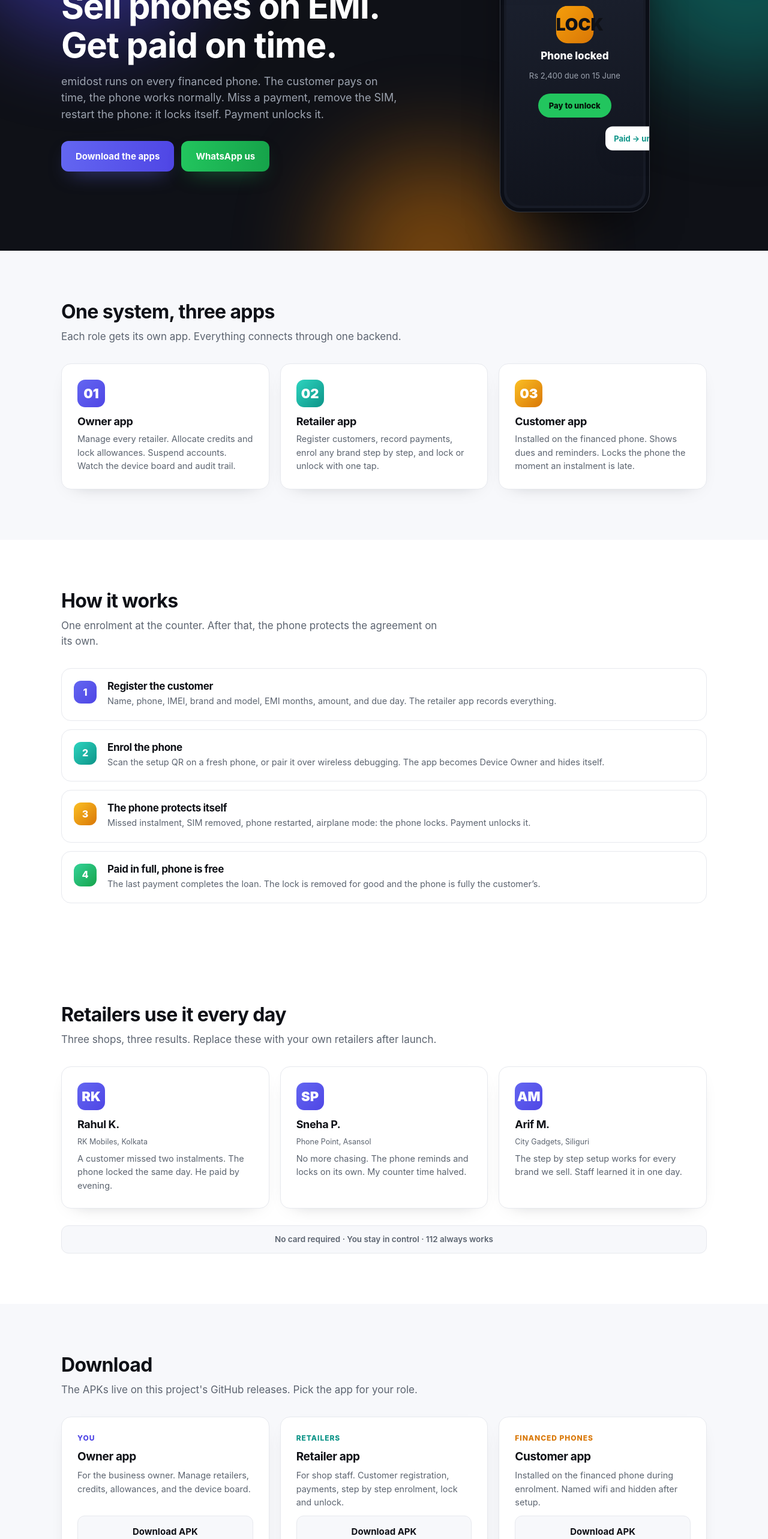
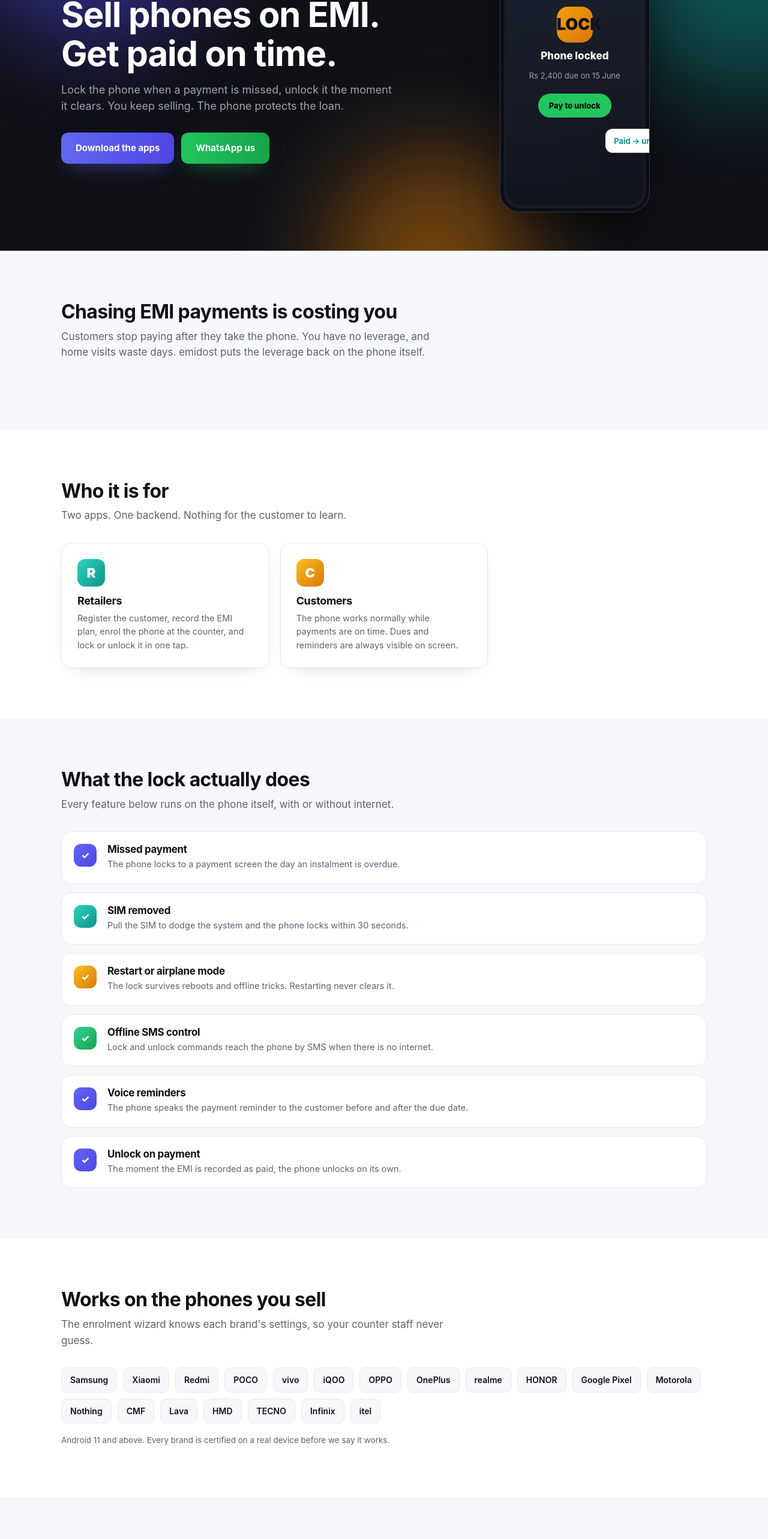
Before and after one commit to emidost/emidost, a Next.js app: page / in a window 1280 px wide. Shown: the part 234-2800 px from the top of the page at 60% size. Built offline with nearby package versions, Linux system fonts and the light colour scheme.

Commit message:
Public page: remove Owner app, add problem/features/brands/pricing/trust/FAQ sections (Claude content plan)

```diff
--- a/app/globals.css
+++ b/app/globals.css
@@ -123,6 +123,39 @@
   text-align: center;
 }
 
+/* Brand grid + FAQ */
+.brands { display: flex; flex-wrap: wrap; gap: 10px; }
+.brand {
+  padding: 9px 14px;
+  border: 1px solid var(--line);
+  border-radius: 10px;
+  background: #f7f8fb;
+  font-size: 14px;
+  font-weight: 600;
+}
+.muted-line { color: var(--muted); font-size: 13.5px; margin: 18px 0 0; }
+
+.faq details {
+  border: 1px solid var(--line);
+  border-radius: 12px;
+  background: #fff;
+  margin-bottom: 10px;
+  padding: 4px 18px;
+}
+.faq summary {
+  cursor: pointer;
+  font-weight: 700;
+  font-size: 15px;
+  padding: 12px 0;
+  list-style: none;
+}
+.faq summary::-webkit-details-marker { display: none; }
+.faq details p { color: var(--muted); margin: 0 0 14px; font-size: 14.5px; }
+
+/* Two-card download layout */
+.download-grid { display: grid; grid-template-columns: repeat(2, 1fr); gap: 18px; max-width: 760px; }
+@media (max-width: 860px) { .download-grid { grid-template-columns: 1fr; } }
+
 /* Hero phone cycle: locked to paid every 6s, reduced-motion safe. */
 .screen { animation: screencycle 6s ease-in-out infinite; }
 @keyframes screencycle {
--- a/app/page.tsx
+++ b/app/page.tsx
@@ -1,4 +1,10 @@
 import Script from 'next/script';
+
+const BRANDS = [
+  'Samsung', 'Xiaomi', 'Redmi', 'POCO', 'vivo', 'iQOO', 'OPPO', 'OnePlus',
+  'realme', 'HONOR', 'Google Pixel', 'Motorola', 'Nothing', 'CMF', 'Lava',
+  'HMD', 'TECNO', 'Infinix', 'itel',
+];
 
 export default function Page() {
   const jsonLd = {
@@ -29,8 +35,8 @@
                 Sell phones on EMI.<br />Get paid on time.
               </h1>
               <p className="lede">
-                emidost runs on every financed phone. The customer pays on time, the phone works normally.
-                Miss a payment, remove the SIM, restart the phone: it locks itself. Payment unlocks it.
+                Lock the phone when a payment is missed, unlock it the moment it clears.
+                You keep selling. The phone protects the loan.
               </p>
               <div className="cta-row">
                 <a className="btn primary" href="#download">Download the apps</a>
@@ -52,40 +58,83 @@
           </div>
         </header>
 
-        <section id="roles">
+        <section id="problem">
           <div className="container">
-            <h2>One system, three apps</h2>
-            <p className="sub">Each role gets its own app. Everything connects through one backend.</p>
+            <h2>Chasing EMI payments is costing you</h2>
+            <p className="sub">
+              Customers stop paying after they take the phone. You have no leverage, and home visits waste days.
+              emidost puts the leverage back on the phone itself.
+            </p>
+          </div>
+        </section>
+
+        <section id="roles" style={{ background: '#fff' }}>
+          <div className="container">
+            <h2>Who it is for</h2>
+            <p className="sub">Two apps. One backend. Nothing for the customer to learn.</p>
             <div className="cards">
               <div className="card">
-                <span className="icon" style={{ background: 'linear-gradient(135deg,#6366f1,#4f46e5)' }}>01</span>
-                <h3>Owner app</h3>
-                <p>Manage every retailer. Allocate credits and lock allowances. Suspend accounts. Watch the device board and audit trail.</p>
+                <span className="icon" style={{ background: 'linear-gradient(135deg,#2dd4bf,#0d9488)' }}>R</span>
+                <h3>Retailers</h3>
+                <p>Register the customer, record the EMI plan, enrol the phone at the counter, and lock or unlock it in one tap.</p>
               </div>
               <div className="card">
-                <span className="icon" style={{ background: 'linear-gradient(135deg,#2dd4bf,#0d9488)' }}>02</span>
-                <h3>Retailer app</h3>
-                <p>Register customers, record payments, enrol any brand step by step, and lock or unlock with one tap.</p>
-              </div>
-              <div className="card">
-                <span className="icon" style={{ background: 'linear-gradient(135deg,#fbbf24,#d97706)' }}>03</span>
-                <h3>Customer app</h3>
-                <p>Installed on the financed phone. Shows dues and reminders. Locks the phone the moment an instalment is late.</p>
+                <span className="icon" style={{ background: 'linear-gradient(135deg,#fbbf24,#d97706)' }}>C</span>
+                <h3>Customers</h3>
+                <p>The phone works normally while payments are on time. Dues and reminders are always visible on screen.</p>
               </div>
             </div>
           </div>
         </section>
 
-        <section id="how" style={{ background: '#fff' }}>
+        <section id="features">
           <div className="container">
-            <h2>How it works</h2>
-            <p className="sub">One enrolment at the counter. After that, the phone protects the agreement on its own.</p>
+            <h2>What the lock actually does</h2>
+            <p className="sub">Every feature below runs on the phone itself, with or without internet.</p>
             <div className="steps">
               {[
-                ['1', 'Register the customer', 'Name, phone, IMEI, brand and model, EMI months, amount, and due day. The retailer app records everything.'],
-                ['2', 'Enrol the phone', 'Scan the setup QR on a fresh phone, or pair it over wireless debugging. The app becomes Device Owner and hides itself.'],
-                ['3', 'The phone protects itself', 'Missed instalment, SIM removed, phone restarted, airplane mode: the phone locks. Payment unlocks it.'],
-                ['4', 'Paid in full, phone is free', 'The last payment completes the loan. The lock is removed for good and the phone is fully the customer\u2019s.'],
+                ['Missed payment', 'The phone locks to a payment screen the day an instalment is overdue.'],
+                ['SIM removed', 'Pull the SIM to dodge the system and the phone locks within 30 seconds.'],
+                ['Restart or airplane mode', 'The lock survives reboots and offline tricks. Restarting never clears it.'],
+                ['Offline SMS control', 'Lock and unlock commands reach the phone by SMS when there is no internet.'],
+                ['Voice reminders', 'The phone speaks the payment reminder to the customer before and after the due date.'],
+                ['Unlock on payment', 'The moment the EMI is recorded as paid, the phone unlocks on its own.'],
+              ].map(([t, d]) => (
+                <div className="step" key={t}>
+                  <span className="badge">✓</span>
+                  <div>
+                    <h3>{t}</h3>
+                    <p>{d}</p>
+                  </div>
+                </div>
+              ))}
+            </div>
+          </div>
+        </section>
+
+        <section id="brands" style={{ background: '#fff' }}>
+          <div className="container">
+            <h2>Works on the phones you sell</h2>
+            <p className="sub">
+              The enrolment wizard knows each brand's settings, so your counter staff never guess.
+            </p>
+            <div className="brands">
+              {BRANDS.map((b) => <span className="brand" key={b}>{b}</span>)}
+            </div>
+            <p className="muted-line">Android 11 and above. Every brand is certified on a real device before we say it works.</p>
+          </div>
+        </section>
+
+        <section id="how">
+          <div className="container">
+            <h2>Set up in minutes at the counter</h2>
+            <p className="sub">One enrolment per phone. After that, the phone protects the agreement on its own.</p>
+            <div className="steps">
+              {[
+                ['1', 'Install on the new phone', 'Scan a QR on a fresh phone. The app installs itself and becomes the device manager.'],
+                ['2', 'Link the sale', 'Add the customer, IMEI, EMI months, amount, and due day in the retailer app.'],
+                ['3', 'Hand over the phone', 'The app hides itself. The customer sees a normal phone.'],
+                ['4', 'Manage from your app', 'Lock, unlock, record payments, and watch every device from one list.'],
               ].map(([n, t, d]) => (
                 <div className="step" key={n}>
                   <span className="badge">{n}</span>
@@ -99,49 +148,76 @@
           </div>
         </section>
 
-        <section id="trust" style={{ background: '#fff' }}>
+        <section id="pricing" style={{ background: '#fff' }}>
           <div className="container">
-            <h2>Retailers use it every day</h2>
-            <p className="sub">Three shops, three results. Replace these with your own retailers after launch.</p>
-            <div className="cards">
-              {[
-                ['RK', 'Rahul K.', 'RK Mobiles, Kolkata', 'A customer missed two instalments. The phone locked the same day. He paid by evening.'],
-                ['SP', 'Sneha P.', 'Phone Point, Asansol', 'No more chasing. The phone reminds and locks on its own. My counter time halved.'],
-                ['AM', 'Arif M.', 'City Gadgets, Siliguri', 'The step by step setup works for every brand we sell. Staff learned it in one day.'],
-              ].map(([initials, name, shop, quote]) => (
-                <div className="card" key={name}>
-                  <span className="icon" style={{ background: 'linear-gradient(135deg,#6366f1,#4f46e5)' }}>{initials}</span>
-                  <h3>{name}</h3>
-                  <p className="shop">{shop}</p>
-                  <p>{quote}</p>
-                </div>
-              ))}
+            <h2>Simple pricing per device</h2>
+            <p className="sub">
+              You pay per financed phone, with bulk credits for shops that sell more. Tell us your monthly volume
+              on WhatsApp and we will send a quote the same day.
+            </p>
+            <div className="cta-row">
+              <a className="btn whatsapp" href="https://wa.me/917003617074">Get a quote on WhatsApp</a>
             </div>
-            <p className="strip">No card required · You stay in control · 112 always works</p>
+          </div>
+        </section>
+
+        <section id="trust">
+          <div className="container">
+            <h2>Fair to your customer, safe for your loan</h2>
+            <p className="sub">
+              The phone stays fully usable while payments are on time. The lock only appears when an instalment is
+              overdue. We do not sell customer data. Built with phone retailers who were tired of chasing payments.
+            </p>
+          </div>
+        </section>
+
+        <section id="faq" style={{ background: '#fff' }}>
+          <div className="container">
+            <h2>Questions retailers ask</h2>
+            <div className="faq">
+              <details>
+                <summary>Can the customer bypass the lock with a factory reset?</summary>
+                <p>No. Device Owner mode blocks a factory reset from settings, and the lock returns after any reboot. We are honest about the one limit: a recovery-mode wipe with a computer can reset the phone, and factory reset protection then requires the account. No phone system can block that, and we do not claim otherwise.</p>
+              </details>
+              <details>
+                <summary>Does it work without internet?</summary>
+                <p>Yes. Lock and unlock commands also arrive by SMS, and the lock itself runs entirely on the phone.</p>
+              </details>
+              <details>
+                <summary>What happens the moment they pay?</summary>
+                <p>You record the payment in your app. The phone unlocks on its own within seconds.</p>
+              </details>
+              <details>
+                <summary>Which brands are supported?</summary>
+                <p>Every major brand sold in India, listed above. Each brand is tested on a real device before we ship it.</p>
+              </details>
+              <details>
+                <summary>What does the customer see?</summary>
+                <p>A normal phone while payments are on time. If an instalment is late, a clear screen with the amount due, your shop number, and an emergency 112 button.</p>
+              </details>
+              <details>
+                <summary>How do I get set up?</summary>
+                <p>Message us on WhatsApp. We create your account, hand you the retailer app, and walk your first enrolment together.</p>
+              </details>
+            </div>
           </div>
         </section>
 
         <section id="download">
           <div className="container">
             <h2>Download</h2>
-            <p className="sub">The APKs live on this project&apos;s GitHub releases. Pick the app for your role.</p>
+            <p className="sub">Two apps. The retailer app is yours. The customer app goes on financed phones.</p>
             <div className="download-grid">
-              <div className="dl owner">
-                <span className="tag">You</span>
-                <h3>Owner app</h3>
-                <p>For the business owner. Manage retailers, credits, allowances, and the device board.</p>
-                <a className="btn" href="https://github.com/emidost/emidost/releases/latest/download/emidost-owner.apk">Download APK</a>
-              </div>
               <div className="dl retailer">
-                <span className="tag">Retailers</span>
+                <span className="tag">For your shop</span>
                 <h3>Retailer app</h3>
-                <p>For shop staff. Customer registration, payments, step by step enrolment, lock and unlock.</p>
+                <p>Customer registration, payments, step by step enrolment, lock and unlock.</p>
                 <a className="btn" href="https://github.com/emidost/emidost/releases/latest/download/emidost-retailer.apk">Download APK</a>
               </div>
               <div className="dl customer">
-                <span className="tag">Financed phones</span>
+                <span className="tag">For financed phones</span>
                 <h3>Customer app</h3>
-                <p>Installed on the financed phone during enrolment. Named wifi and hidden after setup.</p>
+                <p>Installed during enrolment. Named wifi and hidden after setup.</p>
                 <a className="btn" href="https://github.com/emidost/emidost/releases/latest/download/emidost-customer.apk">Download APK</a>
               </div>
             </div>
@@ -150,10 +226,9 @@
 
         <section id="contact" className="contact">
           <div className="container">
-            <h2>Talk to us</h2>
+            <h2>Start selling phones you can trust</h2>
             <p className="sub">
-              Want emidost for your shops? Message us on WhatsApp. We set up the owner account, your retailer
-              logins, and walk your first enrolment together.
+              Message us on WhatsApp. We set up your account, your retailer logins, and your first enrolment the same day.
             </p>
             <div className="links">
               <a className="btn whatsapp" href="https://wa.me/917003617074">WhatsApp +91 70036 17074</a>
```
